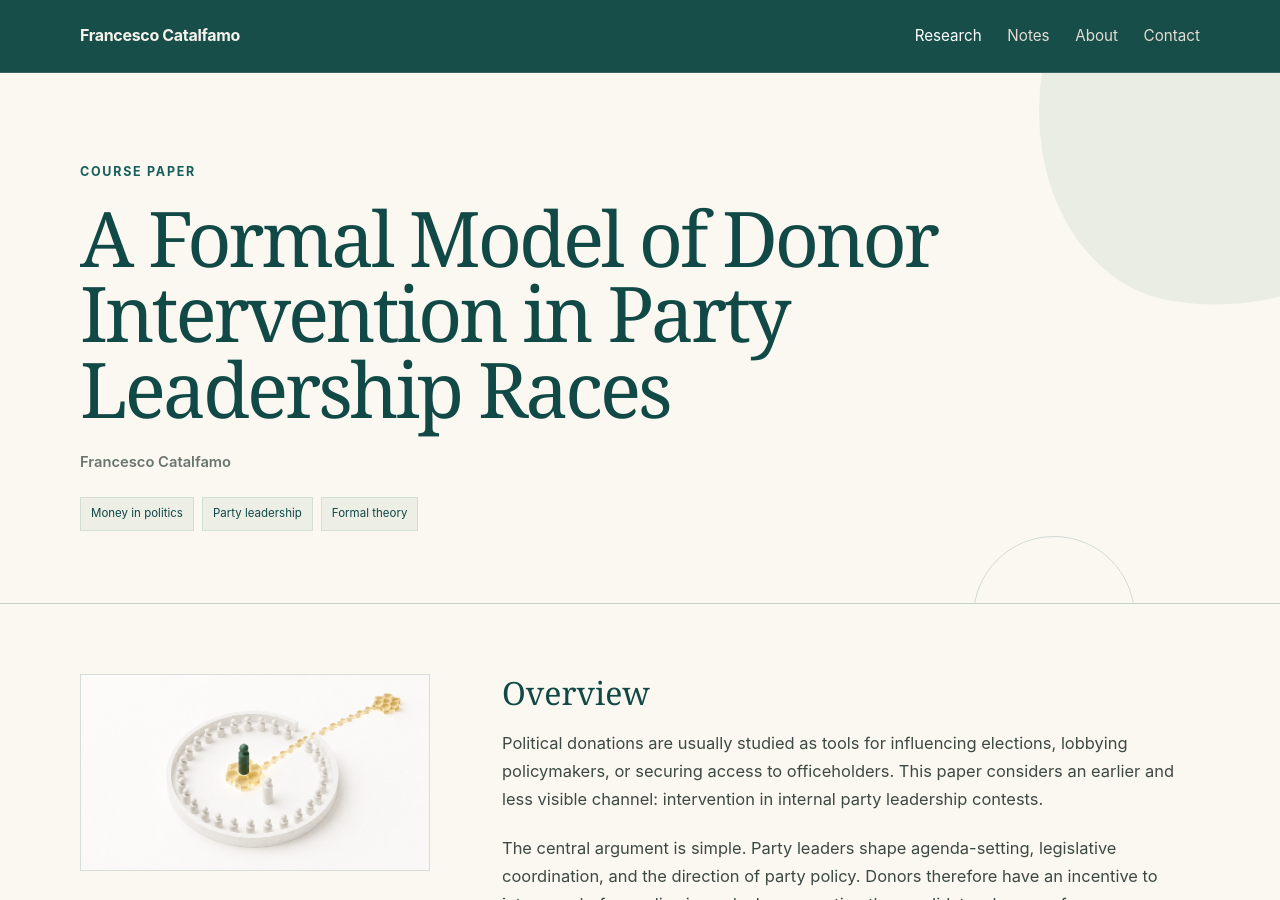
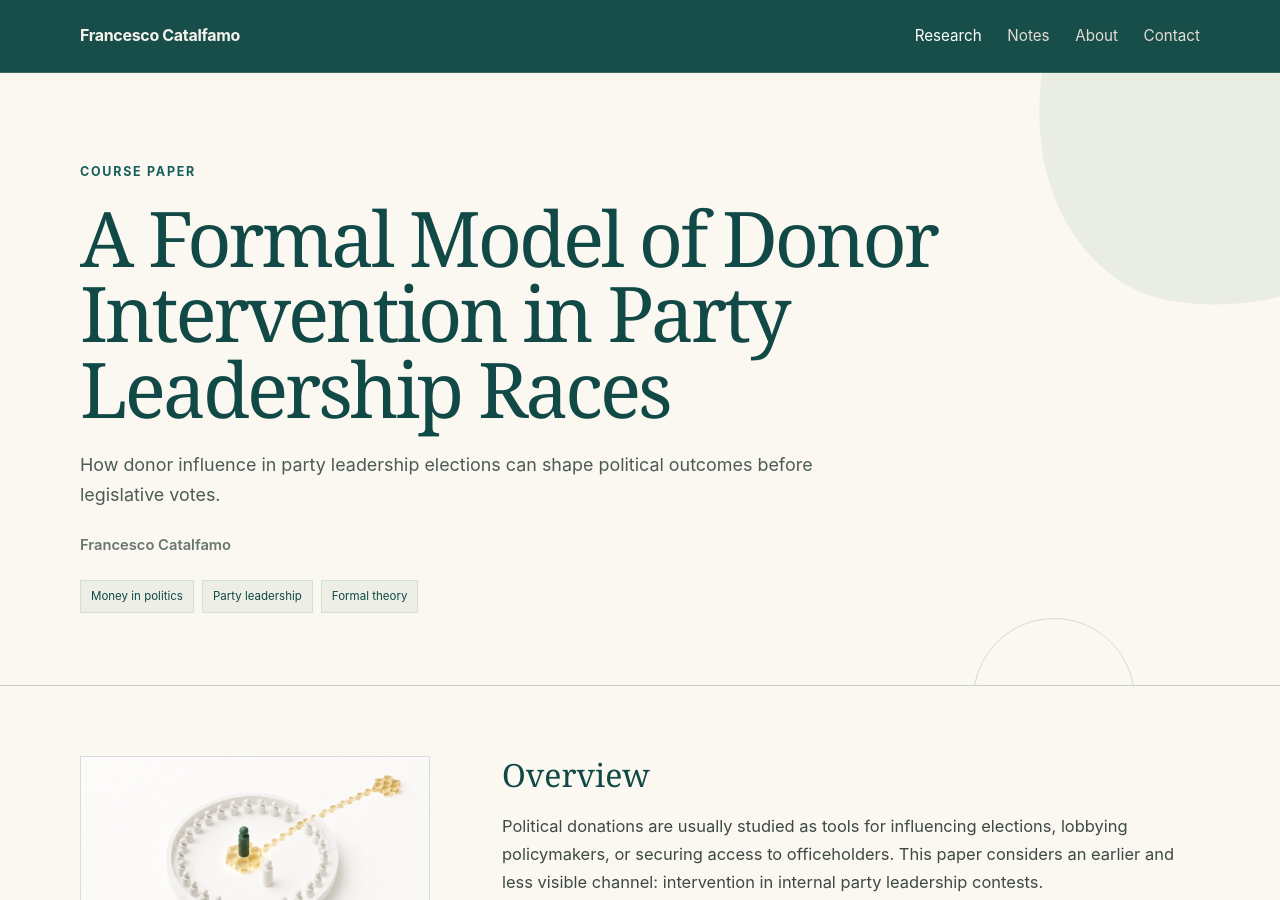
Before and after one commit to FCatalfamo/FCatalfamo.github.io, a Jekyll site: the page built from _research/formal-model.md, in a window 1280 px wide and 900 px high. Built offline with Jekyll 4.4.1, drawn with Linux system fonts in a browser that asks for light colours.

Commit message:
Update formal-model.md

```diff
--- a/_research/formal-model.md
+++ b/_research/formal-model.md
@@ -2,7 +2,8 @@
 title: "A Formal Model of Donor Intervention in Party Leadership Races"
 status: "Course paper"
 authors: "Francesco Catalfamo"
-year: 2026
+description: "How donor influence in party leadership elections can shape political outcomes before legislative votes."
+year: 2025
 type: "Formal theory"
 image: "/assets/images/research/formal-model.png"
 pdf: "/assets/papers/formal-model.pdf"
```
